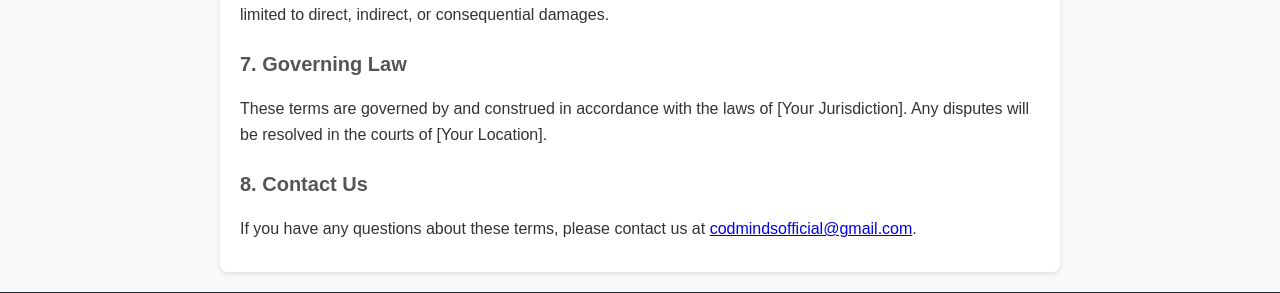
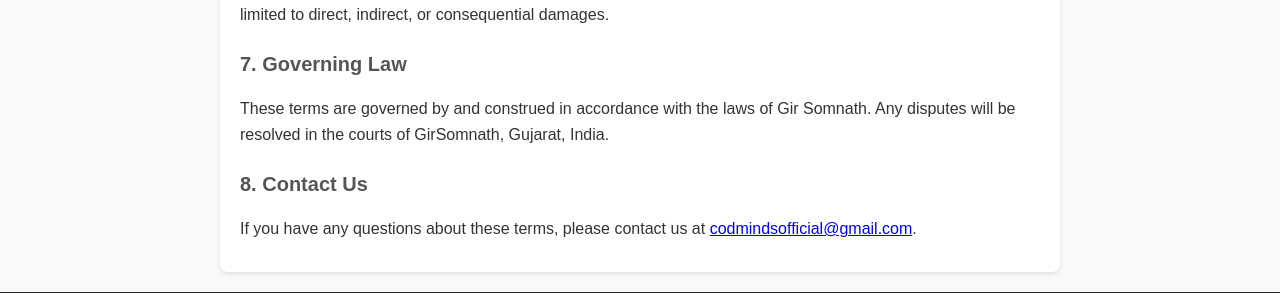
Before and after one commit to ghanshyamvaja11/CodMinds, a Django app: page /terms-and-conditions/ in a window 1280 px wide. Shown: the part 935-1228 px from the top of the page. Run offline with Django 5.2, Linux system fonts and the light colour scheme; parts of the project's set-up code (start-up, migrations or seed data) failed here and were passed over.

Commit message:
T&C
T&C Changes

```diff
--- a/entry/templates/T&C.html
+++ b/entry/templates/T&C.html
@@ -298,7 +298,7 @@
         <p>CodMinds shall not be liable for any damages resulting from your use or inability to use the site, including but not limited to direct, indirect, or consequential damages.</p>
 
         <h2>7. Governing Law</h2>
-        <p>These terms are governed by and construed in accordance with the laws of [Your Jurisdiction]. Any disputes will be resolved in the courts of [Your Location].</p>
+        <p>These terms are governed by and construed in accordance with the laws of Gir Somnath. Any disputes will be resolved in the courts of GirSomnath, Gujarat, India.</p>
 
         <h2>8. Contact Us</h2>
         <p>If you have any questions about these terms, please contact us at <a href="mailto:info@codminds.com">codmindsofficial@gmail.com</a>.</p>
```
